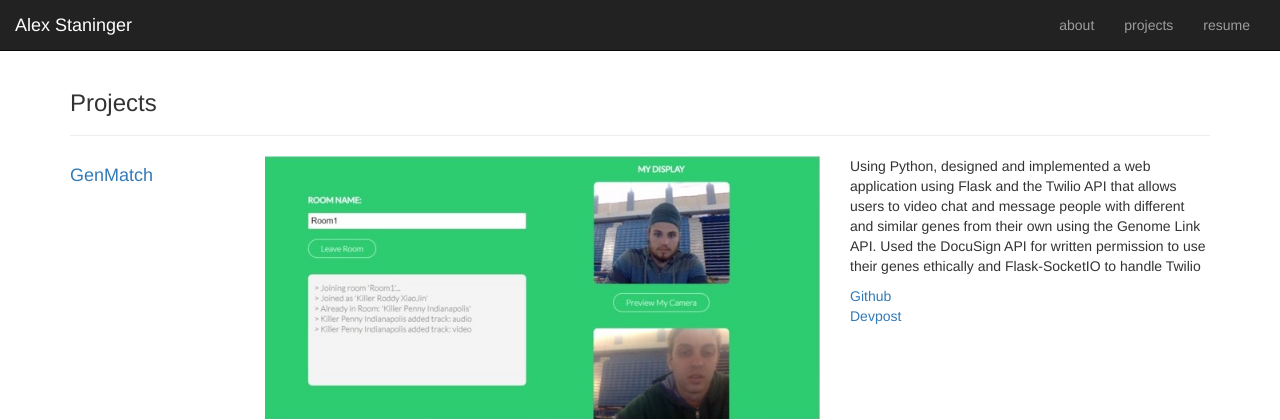
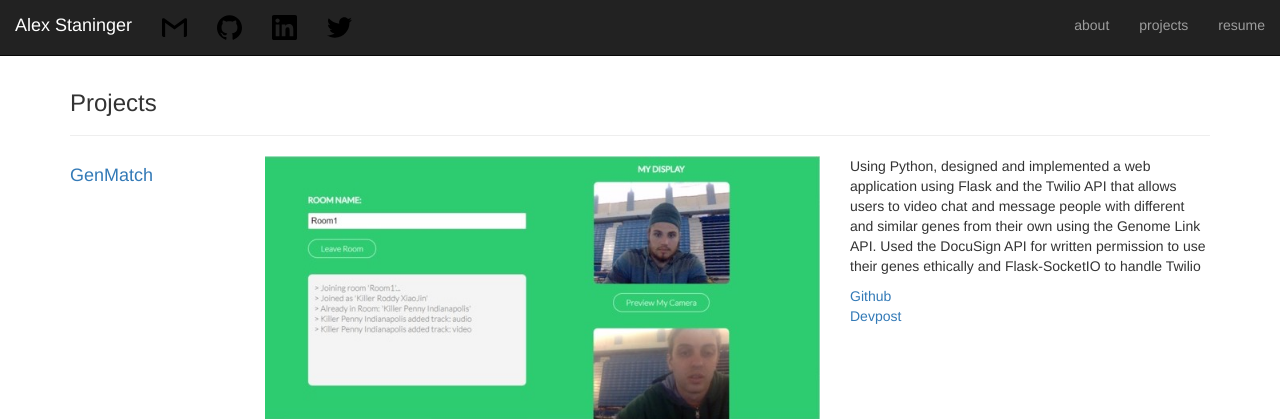
Before and after one commit to astaninger/portfolio, a Flask app: page /projects in a window 1280 px wide. Shown: the top 420 px of the page. Run offline with Flask 2, Linux system fonts and the light colour scheme; some libraries are stand-ins or nearby versions.

Commit message:
add social icons to navbar

```diff
--- a/templates/index.html
+++ b/templates/index.html
@@ -34,8 +34,14 @@ type="image/x-icon">
       </button>
       <a class="navbar-brand" href="/">Alex Staninger</a>
     </div>
-    <div class="collapse navbar-collapse navbar-right" id='myNavbar'>
+    <div class="collapse navbar-collapse" id='myNavbar'>
       <ul class="nav navbar-nav">
+        <li><a href="mailto:alex.staninger@gmail.com" target="_blank"> <img src="/static/gmail.svg" alt="Email icon." height=25 width=25> </a></li>
+        <li><a href="https://github.com/astaninger" target="_blank"> <img src="/static/github.svg" alt="Github icon." height=25 width=25> </a></li>
+        <li><a href="https://linkedin.com/in/alexestaninger" target="_blank"> <img src="/static/linkedin.svg" alt="Linkedin icon." height=25 width=25></a></li>
+        <li><a href="https://twitter.com/alex_staninger" target="_blank"s> <img src="static/twitter.svg" alt="Twitter icon." height=25 width=25> </a></li>
+      </ul>
+      <ul class="nav navbar-nav navbar-right">
         <li><a href="/">about</a></li>
         <li><a href="/projects">projects</a></li>
         <li><a href="/resume">resume</a></li>
--- a/templates/projects.html
+++ b/templates/projects.html
@@ -62,7 +62,7 @@
   With a team, implemented procedurally generated terrain, procedurally generated forest using L-systems, toon shading,
   linear fog, and added sound effects using the Irrklang and OpenGL API
       </p>
-      <a href='https://cse167finalprojectfall17.blogspot.com/2017/11/blog-entry-1.html' target='_blank'>Blog Entry 1</a> </div>
+      <a href='https://cse167finalprojectfall17.blogspot.com/2017/11/blog-entry-1.html' target='_blank'>Blog Entry 1</a> <br>
       <a href='https://cse167finalprojectfall17.blogspot.com/2017/12/blog-entry-2.html'
       target='_blank'>Blog Entry 2</a>
     </div>
```
